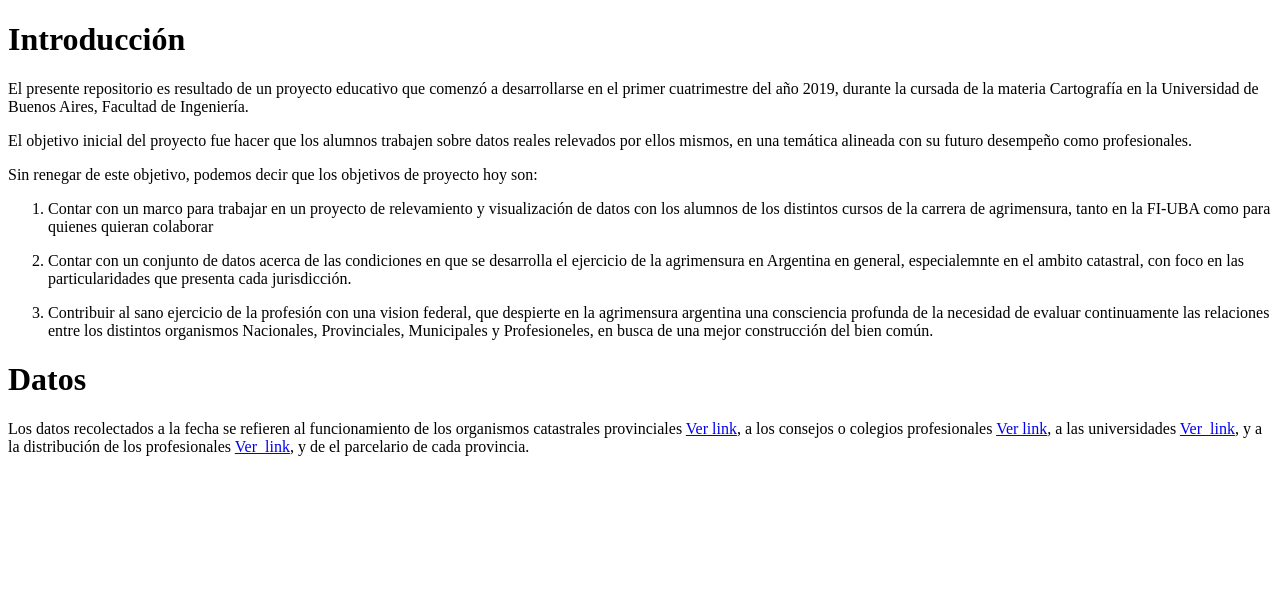
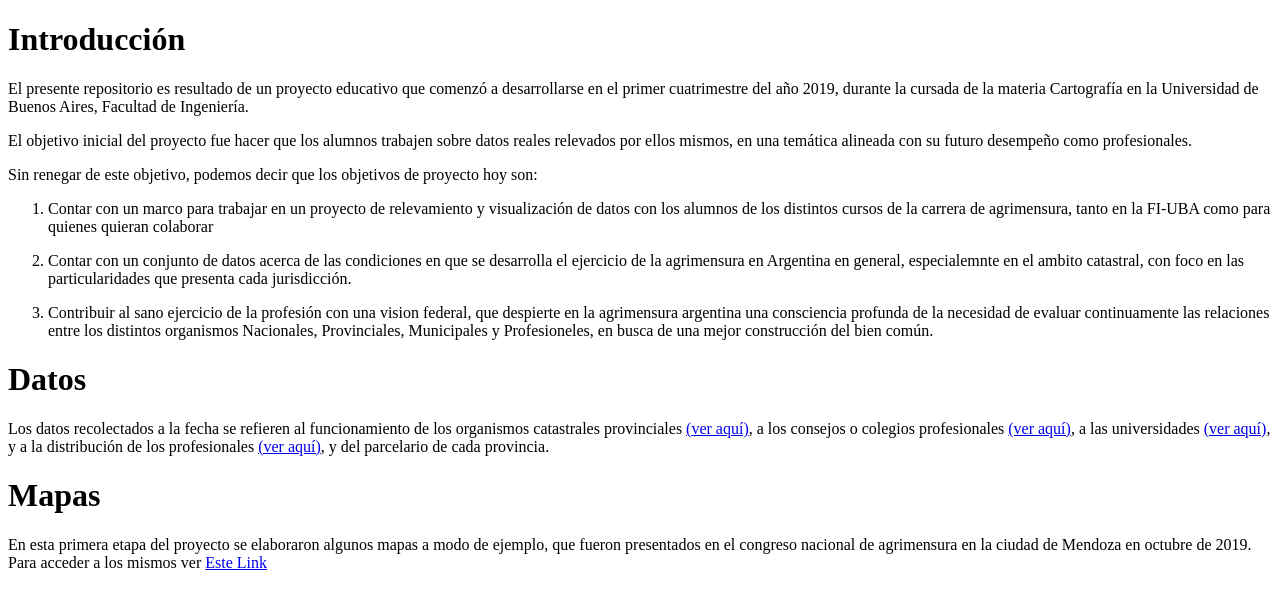
Before and after one commit to jjclavijo/fedagrim, a plain HTML site: page index.html in a window 1280 px wide. Drawn offline with Linux system fonts and the light colour scheme.

Commit message:
Corregidos links en principal

```diff
--- a/index.html
+++ b/index.html
@@ -25,7 +25,9 @@
 <li><p>Contar con un conjunto de datos acerca de las condiciones en que se desarrolla el ejercicio de la agrimensura en Argentina en general, especialemnte en el ambito catastral, con foco en las particularidades que presenta cada jurisdicción.</p></li>
 <li><p>Contribuir al sano ejercicio de la profesión con una vision federal, que despierte en la agrimensura argentina una consciencia profunda de la necesidad de evaluar continuamente las relaciones entre los distintos organismos Nacionales, Provinciales, Municipales y Profesioneles, en busca de una mejor construcción del bien común.</p></li>
 </ol>
-<h1 id="datos">Datos</h1>
-<p>Los datos recolectados a la fecha se refieren al funcionamiento de los organismos catastrales provinciales <a href="./info-catastro">Ver link</a>, a los consejos o colegios profesionales <a href="./info-consejos">Ver link</a>, a las universidades <a href="./Universidades">Ver_link</a>, y a la distribución de los profesionales <a href="./Matriculados">Ver_link</a>, y de el parcelario de cada provincia.</p>
+<h1 id="datos" href="./datos">Datos</h1>
+<p>Los datos recolectados a la fecha se refieren al funcionamiento de los organismos catastrales provinciales <a href="https://github.com/jjclavijo/fedagrim/tree/data/info-catastro#archivos">(ver aquí)</a>, a los consejos o colegios profesionales <a href="https://github.com/jjclavijo/fedagrim/tree/data/info-consejos#informaci%C3%B3n-provista-por-consejos-profesionales">(ver aquí)</a>, a las universidades <a href="https://github.com/jjclavijo/fedagrim/tree/data/Universidades">(ver aquí)</a>, y a la distribución de los profesionales <a href="https://github.com/jjclavijo/fedagrim/tree/data/Matriculados">(ver aquí)</a>, y del parcelario de cada provincia.</p>
+<h1 id="datos">Mapas</h1>
+<p>En esta primera etapa del proyecto se elaboraron algunos mapas a modo de ejemplo, que fueron presentados en el congreso nacional de agrimensura en la ciudad de Mendoza en octubre de 2019. Para acceder a los mismos ver <a href="./mapas">Este Link</a><p>
 </body>
 </html>
```
